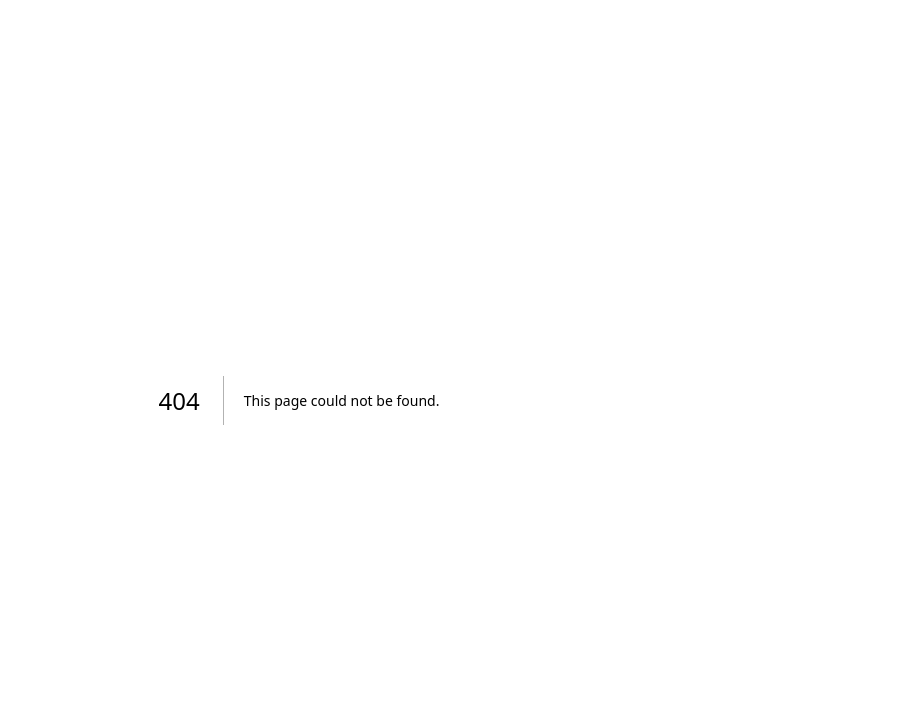
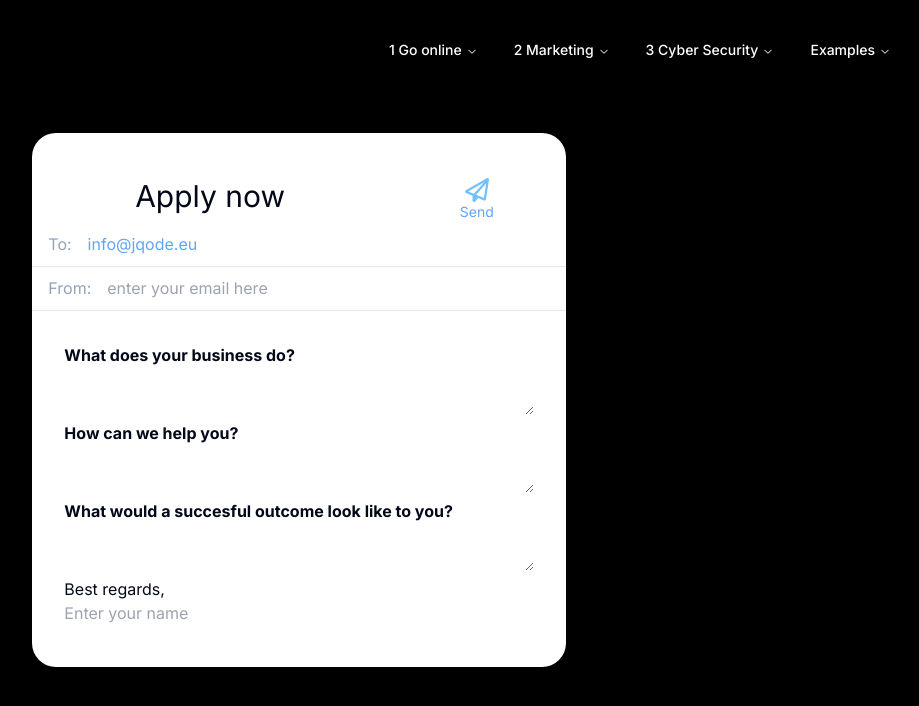
Before and after one commit to jakobnunnendorf/main, a Next.js app in the folder app/: page /apply in a window 1280 px wide. Before the commit this address had no page. Shown: the top 706 px of the page, without its empty margins (341-1260 px from the left). Built offline with nearby package versions, Linux system fonts and the light colour scheme.

Commit message:
feat(apply): add apply page

```diff
--- a/app/package.json
+++ b/app/package.json
@@ -9,7 +9,9 @@
     "lint": "next lint"
   },
   "dependencies": {
+    "@hookform/resolvers": "^3.3.4",
     "@radix-ui/react-icons": "^1.3.0",
+    "@radix-ui/react-label": "^2.0.2",
     "@radix-ui/react-navigation-menu": "^1.1.4",
     "@radix-ui/react-slot": "^1.0.2",
     "class-variance-authority": "^0.7.0",
@@ -17,8 +19,10 @@
     "next": "14.1.1",
     "react": "^18",
     "react-dom": "^18",
+    "react-hook-form": "^7.51.0",
     "tailwind-merge": "^2.2.1",
-    "tailwindcss-animate": "^1.0.7"
+    "tailwindcss-animate": "^1.0.7",
+    "zod": "^3.22.4"
   },
   "devDependencies": {
     "@types/node": "^20",
--- a/app/src/app/Hero/Hero.tsx
+++ b/app/src/app/Hero/Hero.tsx
@@ -17,7 +17,7 @@ export default function Hero() {
                 <h2 className="lg:text-5xl text-2xl text-white mt-4 mb-8">
                     Presenting your company <br /> to the world.
                 </h2>
-                <a href={"mailto:info@jqode.eu"} className=" w-fit">
+                <a href={"/apply"} className=" w-fit">
                     <div className="py-2 px-4 w-fit rounded-lg text-xl text-white border-2 border-white">
                         Start now
                     </div>
--- /dev/null
+++ b/app/src/app/apply/layout.tsx
@@ -0,0 +1,7 @@
+export default function Layout({ children }: { children: React.ReactNode }) {
+    return (
+        <section className=" h-screen w-full flex justify-center items-center">
+            <div className="rounded-3xl bg-white w-5/12 h-2/3 ">{children}</div>
+        </section>
+    );
+}
--- /dev/null
+++ b/app/src/app/apply/page.tsx
@@ -0,0 +1,72 @@
+import { Metadata } from "next";
+import { ApplicationForm } from "./Form/ApplicationForm";
+import Image from "next/image";
+
+export const metadata = {
+    title: "",
+    description: "",
+};
+
+export default function Page() {
+    return (
+        <section className="grid grid-rows-3 overflow-hidden h-full">
+            <div className="grid grid-rows-2 ">
+                <div className="grid-cols-3 self-end grid">
+                    <div className=" col-span-2 ">
+                        <h1 className="text-center text-3xl ">Apply now</h1>
+                    </div>
+                    <div className=" grid place-content-center">
+                        <button className="flex flex-col items-center">
+                            <figure className="relative w-6 h-6 ">
+                                <Image
+                                    src={"/paper-plane-regular.svg"}
+                                    alt=""
+                                    fill
+                                />
+                            </figure>
+                            <p className="text-blue-400 text-sm">Send</p>
+                        </button>
+                    </div>
+                </div>
+                <div className=" grid grid-rows-2">
+                    <div className="border-b flex items-center px-4 ">
+                        <div className="text-slate-400">To:</div>
+                        <div className="px-4 text-blue-400"> info@jqode.eu</div>
+                    </div>
+                    <div className="border-b flex items-center px-4 ">
+                        <div className="text-slate-400">From:</div>
+                        <input
+                            type="text"
+                            placeholder="enter your email here"
+                            className="focus:outline-none text-blue-400 border-none border-0 ring-0 w-full p-0 m-0 mx-4 bg-transparent"
+                        />
+                    </div>
+                </div>
+            </div>
+            <div className="row-span-2 p-8 ">
+                <div>
+                    <h3 className="font-bold">What does your business do?</h3>
+                    <textarea className="focus:outline-none ring-0 w-full" />
+                </div>
+                <div>
+                    <h3 className="font-bold">How can we help you?</h3>
+                    <textarea className="focus:outline-none ring-0 w-full" />
+                </div>
+                <div>
+                    <h3 className="font-bold">
+                        What would a succesful outcome look like to you?
+                    </h3>
+                    <textarea className="focus:outline-none ring-0 w-full" />
+                </div>
+                <div>
+                    <h3>Best regards,</h3>
+                    <input
+                        type="text"
+                        placeholder="Enter your name"
+                        className="focus:outline-none ring-0 w-full"
+                    />
+                </div>
+            </div>
+        </section>
+    );
+}
--- a/app/src/app/globals.css
+++ b/app/src/app/globals.css
@@ -1,6 +1,40 @@
 @tailwind base;
 @tailwind components;
 @tailwind utilities;
+
+.rborder{
+  border: red solid 1px;
+}
+
+@keyframes fadeIn {
+  from {
+    opacity: 0;
+  }
+  to {
+    opacity: 1;
+  }
+}
+
+.fade-in {
+  animation: fadeIn 1s ease-in forwards;
+}
+
+@keyframes fadeInLeftToRight {
+  from {
+    opacity: 0;
+    transform: translateX(-20px); /* Adjust the X-axis movement as needed */
+  }
+  to {
+    opacity: 1;
+    transform: translateX(0);
+  }
+}
+
+.fade-in-left-to-right {
+  animation: fadeInLeftToRight 2s ease-out forwards;
+}
+
+
 
 @layer base {
   :root {
--- a/app/src/app/layout.tsx
+++ b/app/src/app/layout.tsx
@@ -21,7 +21,9 @@ export default function RootLayout({
                 <header>
                     <NavBar />
                 </header>
-                <main>{children}</main>
+                <main className="bg-black min-h-screen min-w-screen ">
+                    {children}
+                </main>
             </body>
         </html>
     );
--- a/app/src/app/page.tsx
+++ b/app/src/app/page.tsx
@@ -3,8 +3,8 @@ import { NavBar } from "./NavBar/NavBar";
 
 export default function Home() {
     return (
-        <main>
+        <section>
             <Hero />
-        </main>
+        </section>
     );
 }
--- /dev/null
+++ b/app/src/components/ui/textarea.tsx
@@ -0,0 +1,24 @@
+import * as React from "react"
+
+import { cn } from "@/lib/utils"
+
+export interface TextareaProps
+  extends React.TextareaHTMLAttributes<HTMLTextAreaElement> {}
+
+const Textarea = React.forwardRef<HTMLTextAreaElement, TextareaProps>(
+  ({ className, ...props }, ref) => {
+    return (
+      <textarea
+        className={cn(
+          "flex min-h-[60px] w-full rounded-md border border-input bg-transparent px-3 py-2 text-sm shadow-sm placeholder:text-muted-foreground focus-visible:outline-none focus-visible:ring-1 focus-visible:ring-ring disabled:cursor-not-allowed disabled:opacity-50",
+          className
+        )}
+        ref={ref}
+        {...props}
+      />
+    )
+  }
+)
+Textarea.displayName = "Textarea"
+
+export { Textarea }
```
Also changed, not shown: app/public/paper-plane-regular.svg (added), 1 other file (tests, documents, lock files or other folders).
